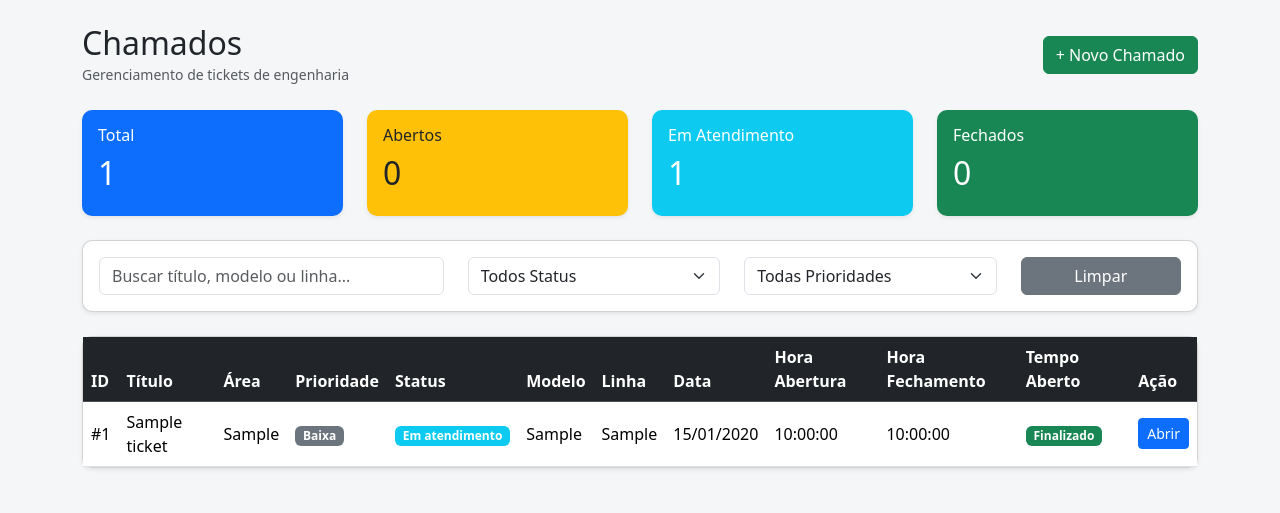
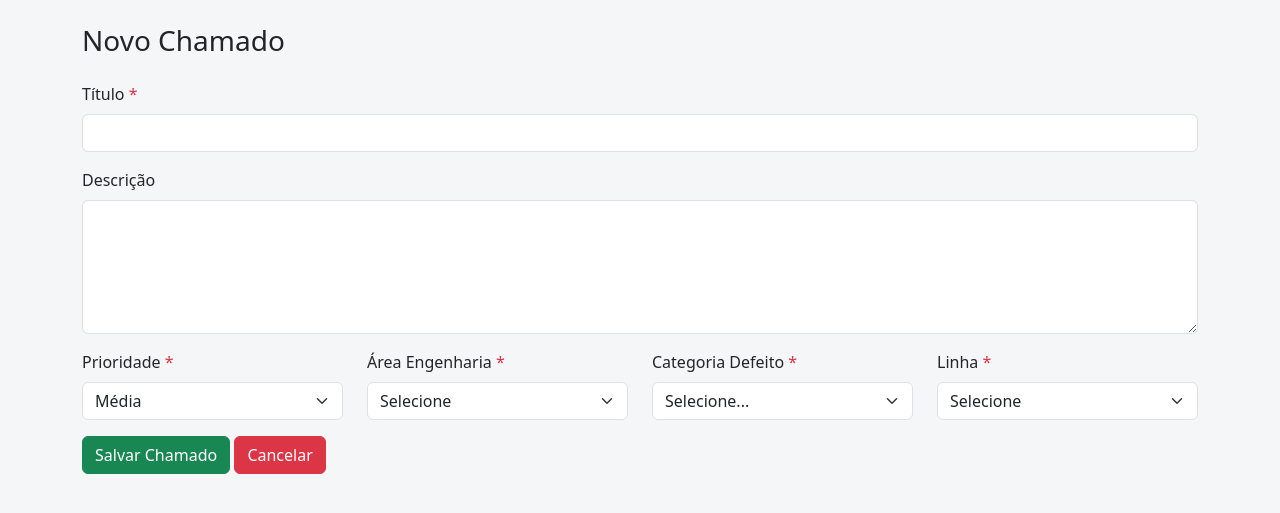
Before and after one commit to filipecrysthian/helpdesk-engenharia, a Flask app: page /tickets in a window 1280 px wide. Shown: the part 56-569 px from the top of the page. Run offline with Flask 3, Linux system fonts and the light colour scheme; a user stored in the database is signed in; tables that the repository leaves empty hold one stand-in row (values such as "Sample post"); some libraries are stand-ins or nearby versions.

Commit message:
Campo modelo removido e regra de escolha de categoria e linha aplicada de acordo com a área de engenharia escolhida

```diff
--- a/app.py
+++ b/app.py
@@ -29,6 +29,7 @@ class User(db.Model, UserMixin):
     def check_password(self, password):
         return check_password_hash(self.password_hash, password)
 
+
 class DefectCategory(db.Model):
     id = db.Column(db.Integer, primary_key=True)
     code = db.Column(db.String(20), unique=True, nullable=False)
@@ -37,22 +38,22 @@ class DefectCategory(db.Model):
     active = db.Column(db.Boolean, default=True)
     created_at = db.Column(db.DateTime, default=datetime.now)
 
+
 class Ticket(db.Model):
     id = db.Column(db.Integer, primary_key=True)
     title = db.Column(db.String(150), nullable=False)
-    description = db.Column(db.Text, nullable=False)
+    description = db.Column(db.Text, nullable=True)
     category = db.Column(db.String(80), nullable=False)
+    defect_category_id = db.Column(db.Integer, db.ForeignKey("defect_category.id"), nullable=True)
+    defect_category = db.relationship("DefectCategory")
     priority = db.Column(db.String(30), nullable=False, default="Média")
     status = db.Column(db.String(30), nullable=False, default="Aberto")
-    model = db.Column(db.String(80))
     station = db.Column(db.String(80))
     created_by = db.Column(db.Integer, db.ForeignKey("user.id"))
     assigned_to = db.Column(db.Integer, db.ForeignKey("user.id"), nullable=True)
     created_at = db.Column(db.DateTime, default=datetime.now)
     updated_at = db.Column(db.DateTime, default=datetime.now)
     closed_at = db.Column(db.DateTime, nullable=True)
-    defect_category_id = db.Column(db.Integer, db.ForeignKey("defect_category.id"), nullable=True)
-    defect_category = db.relationship("DefectCategory")
 
 
 @login_manager.user_loader
@@ -73,6 +74,34 @@ def create_admin_user():
         db.session.add(admin)
         db.session.commit()
         print("Usuário admin criado: admin / admin123")
+
+
+def create_default_defect_categories():
+    default_defects = [
+        ("TST001", "PLACA PCI MB NÃO LIGA", "Engenharia de Teste"),
+        ("TST002", "PLACA SEM VÍDEO NO LCD", "Engenharia de Teste"),
+        ("TST002A", "PLACA SEM VÍDEO NO HDMI", "Engenharia de Teste"),
+
+        ("SMT001", "NXT PARADA", "Engenharia SMT"),
+        ("SMT002", "FEEDER COM DEFEITO", "Engenharia SMT"),
+        ("SMT002A", "FEEDER TRAVADO", "Engenharia SMT"),
+
+        ("PRC001", "FALHA DE IMPRESSÃO", "Engenharia de Processo"),
+        ("PRC002", "TIRAR TEMPO DA ESTEIRA", "Engenharia de Processo"),
+        ("PRC002A", "AJUSTAR VELOCIDADE DA ESTEIRA", "Engenharia de Processo"),
+    ]
+
+    for code, description, area in default_defects:
+        exists = DefectCategory.query.filter_by(code=code).first()
+        if not exists:
+            defect = DefectCategory(
+                code=code,
+                description=description,
+                area=area
+            )
+            db.session.add(defect)
+
+    db.session.commit()
 
 
 @app.route("/")
@@ -142,7 +171,6 @@ def ticket_new():
             category=request.form.get("category"),
             defect_category_id=request.form.get("defect_category_id"),
             priority=request.form.get("priority"),
-            model=request.form.get("model"),
             station=request.form.get("station"),
             created_by=current_user.id
         )
@@ -155,39 +183,13 @@ def ticket_new():
 
     return render_template("ticket_new.html", defect_categories=defect_categories)
 
-def create_default_defect_categories():
-    default_defects = [
-        ("TST001", "PLACA PCI MB NÃO LIGA", "Engenharia de Teste"),
-        ("TST002", "PLACA SEM VÍDEO NO LCD", "Engenharia de Teste"),
-        ("TST002A", "PLACA SEM VÍDEO NO HDMI", "Engenharia de Teste"),
-
-        ("SMT001", "NXT PARADA", "Engenharia SMT"),
-        ("SMT002", "FEEDER COM DEFEITO", "Engenharia SMT"),
-        ("SMT002A", "FEEDER TRAVADO", "Engenharia SMT"),
-
-        ("PRC001", "FALHA DE IMPRESSÃO", "Engenharia de Processo"),
-        ("PRC002", "TIRAR TEMPO DA ESTEIRA", "Engenharia de Processo"),
-        ("PRC002A", "AJUSTAR VELOCIDADE DA ESTEIRA", "Engenharia de Processo"),
-    ]
-
-    for code, description, area in default_defects:
-        exists = DefectCategory.query.filter_by(code=code).first()
-        if not exists:
-            defect = DefectCategory(
-                code=code,
-                description=description,
-                area=area
-            )
-            db.session.add(defect)
-
-    db.session.commit()
-
 
 @app.route("/tickets/<int:ticket_id>")
 @login_required
 def ticket_detail(ticket_id):
     ticket = Ticket.query.get_or_404(ticket_id)
     return render_template("ticket_detail.html", ticket=ticket)
+
 
 @app.route("/admin/defects", methods=["GET", "POST"])
 @login_required
@@ -217,7 +219,10 @@ def admin_defects():
 
         return redirect(url_for("admin_defects"))
 
-    defects = DefectCategory.query.order_by(DefectCategory.area.asc(), DefectCategory.code.asc()).all()
+    defects = DefectCategory.query.order_by(
+        DefectCategory.area.asc(),
+        DefectCategory.code.asc()
+    ).all()
 
     return render_template("admin_defects.html", defects=defects)
 
--- a/templates/tickets.html
+++ b/templates/tickets.html
@@ -2,289 +2,159 @@
 
 {% block content %}
 
-<div class="d-flex justify-content-between align-items-center mb-4">
-    <div>
-        <h2 class="mb-0">Chamados</h2>
-        <small class="text-muted">Gerenciamento de tickets de engenharia</small>
+<h3>Novo Chamado</h3>
+
+<form method="POST" class="mt-4">
+
+    <div class="mb-3">
+        <label class="form-label">Título <span class="text-danger">*</span></label>
+        <input type="text" name="title" class="form-control" required>
     </div>
 
-    <a href="{{ url_for('ticket_new') }}" class="btn btn-success">
-        + Novo Chamado
-    </a>
-</div>
-
-<!-- RESUMO -->
-<div class="row mb-4">
-
-    <div class="col-md-3">
-        <div class="card shadow-sm border-0 bg-primary text-white">
-            <div class="card-body">
-                <h6>Total</h6>
-                <h2>{{ tickets|length }}</h2>
-            </div>
-        </div>
+    <div class="mb-3">
+        <label class="form-label">Descrição</label>
+        <textarea name="description" class="form-control" rows="5"></textarea>
     </div>
 
-    <div class="col-md-3">
-        <div class="card shadow-sm border-0 bg-warning text-dark">
-            <div class="card-body">
-                <h6>Abertos</h6>
-                <h2>
-                    {{ tickets | selectattr("status", "equalto", "Aberto") | list | length }}
-                </h2>
-            </div>
+    <div class="row">
+
+        <div class="col-md-3 mb-3">
+            <label class="form-label">Prioridade <span class="text-danger">*</span></label>
+            <select name="priority" class="form-select" required>
+                <option>Baixa</option>
+                <option selected>Média</option>
+                <option>Alta</option>
+                <option>Crítica</option>
+            </select>
         </div>
-    </div>
 
-    <div class="col-md-3">
-        <div class="card shadow-sm border-0 bg-info text-white">
-            <div class="card-body">
-                <h6>Em Atendimento</h6>
-                <h2>
-                    {{ tickets | selectattr("status", "equalto", "Em atendimento") | list | length }}
-                </h2>
-            </div>
+        <div class="col-md-3 mb-3">
+            <label class="form-label">Área Engenharia <span class="text-danger">*</span></label>
+            <select name="category" id="areaSelect" class="form-select" required>
+                <option value="">Selecione</option>
+                <option value="Engenharia de Teste">Engenharia de Teste</option>
+                <option value="Engenharia SMT">Engenharia SMT</option>
+                <option value="Engenharia de Processo">Engenharia de Processo</option>
+            </select>
         </div>
-    </div>
 
-    <div class="col-md-3">
-        <div class="card shadow-sm border-0 bg-success text-white">
-            <div class="card-body">
-                <h6>Fechados</h6>
-                <h2>
-                    {{ tickets | selectattr("status", "equalto", "Fechado") | list | length }}
-                </h2>
-            </div>
+        <div class="col-md-3 mb-3">
+            <label class="form-label">Categoria Defeito <span class="text-danger">*</span></label>
+            <select name="defect_category_id" id="defectCategorySelect" class="form-select" required>
+                <option value="">Selecione...</option>
+
+                {% for defect in defect_categories %}
+                <option value="{{ defect.id }}" data-area="{{ defect.area }}">
+                    {{ defect.code }} - {{ defect.description }}
+                </option>
+                {% endfor %}
+            </select>
         </div>
-    </div>
 
-</div>
+        <div class="col-md-3 mb-3">
+            <label class="form-label">Linha <span class="text-danger">*</span></label>
+            <select name="station" id="lineSelect" class="form-select" required>
+                <option value="">Selecione</option>
 
-<!-- FILTROS -->
-<div class="card shadow-sm mb-4">
-    <div class="card-body">
+                <option value="SMT5" data-type="SMT">SMT5</option>
+                <option value="SMT12" data-type="SMT">SMT12</option>
+                <option value="SMT14" data-type="SMT">SMT14</option>
+                <option value="SMT16" data-type="SMT">SMT16</option>
+                <option value="SMT18" data-type="SMT">SMT18</option>
 
-        <div class="row">
-
-            <div class="col-md-4">
-                <input type="text" id="searchInput" class="form-control"
-                    placeholder="Buscar título, modelo ou linha...">
-            </div>
-
-            <div class="col-md-3">
-                <select id="statusFilter" class="form-select">
-                    <option value="">Todos Status</option>
-                    <option>Aberto</option>
-                    <option>Em atendimento</option>
-                    <option>Fechado</option>
-                </select>
-            </div>
-
-            <div class="col-md-3">
-                <select id="priorityFilter" class="form-select">
-                    <option value="">Todas Prioridades</option>
-                    <option>Baixa</option>
-                    <option>Média</option>
-                    <option>Alta</option>
-                    <option>Crítica</option>
-                </select>
-            </div>
-
-            <div class="col-md-2">
-                <button onclick="clearFilters()" class="btn btn-secondary w-100">
-                    Limpar
-                </button>
-            </div>
-
+                <option value="IMC2" data-type="IMC">IMC2</option>
+                <option value="IMC4" data-type="IMC">IMC4</option>
+                <option value="IMC6" data-type="IMC">IMC6</option>
+                <option value="IMC8" data-type="IMC">IMC8</option>
+                <option value="IMC10" data-type="IMC">IMC10</option>
+                <option value="IMC12" data-type="IMC">IMC12</option>
+                <option value="IMC14" data-type="IMC">IMC14</option>
+            </select>
         </div>
 
     </div>
-</div>
 
-<!-- TABELA -->
-<div class="card shadow-sm">
-    <div class="table-responsive">
+    <button type="submit" class="btn btn-success">Salvar Chamado</button>
+    <a href="{{ url_for('tickets') }}" class="btn btn-danger">Cancelar</a>
 
-        <table class="table table-hover align-middle mb-0" id="ticketTable">
+</form>
 
-            <thead class="table-dark">
-                <tr>
-                    <th>ID</th>
-                    <th>Título</th>
-                    <th>Área</th>
-                    <th>Prioridade</th>
-                    <th>Status</th>
-                    <th>Modelo</th>
-                    <th>Linha</th>
-                    <th>Data</th>
-                    <th>Hora Abertura</th>
-                    <th>Hora Fechamento</th>
-                    <th>Tempo Aberto</th>
-                    <th>Ação</th>
-                </tr>
-            </thead>
+<script>
+    $(document).ready(function () {
 
-            <tbody>
+        const areaSelect = $("#areaSelect");
+        const defectSelect = $("#defectCategorySelect");
+        const lineSelect = $("#lineSelect");
 
-                {% for ticket in tickets %}
+        const allDefectOptions = defectSelect.find("option").clone();
+        const allLineOptions = lineSelect.find("option").clone();
 
-                <tr data-created="{{ ticket.created_at.isoformat() }}"
-                    data-closed="{{ 'true' if ticket.closed_at else 'false' }}">
+        defectSelect.select2({
+            placeholder: "Pesquisar defeito/problema...",
+            allowClear: true,
+            width: "100%",
+            language: {
+                noResults: function () {
+                    return "Nenhum resultado encontrado";
+                },
+                searching: function () {
+                    return "Buscando...";
+                }
+            }
+        });
 
-                    <td>#{{ ticket.id }}</td>
+        function updateDefectsByArea(selectedArea) {
+            defectSelect.empty();
 
-                    <td>{{ ticket.title }}</td>
+            allDefectOptions.each(function () {
+                const option = $(this);
+                const optionArea = option.data("area");
 
-                    <td>{{ ticket.category }}</td>
+                if (option.val() === "" || optionArea === selectedArea) {
+                    defectSelect.append(option.clone());
+                }
+            });
 
-                    <td>
-                        {% if ticket.priority == 'Crítica' %}
-                        <span class="badge bg-danger">Crítica</span>
+            defectSelect.val("").trigger("change");
+        }
 
-                        {% elif ticket.priority == 'Alta' %}
-                        <span class="badge bg-warning text-dark">Alta</span>
+        function updateLinesByArea(selectedArea) {
+            lineSelect.empty();
 
-                        {% elif ticket.priority == 'Média' %}
-                        <span class="badge bg-primary">Média</span>
+            allLineOptions.each(function () {
+                const option = $(this);
+                const lineType = option.data("type");
 
-                        {% else %}
-                        <span class="badge bg-secondary">Baixa</span>
-                        {% endif %}
-                    </td>
+                if (option.val() === "") {
+                    lineSelect.append(option.clone());
+                }
 
-                    <td>
-                        {% if ticket.status == 'Aberto' %}
-                        <span class="badge bg-warning text-dark">Aberto</span>
+                if (selectedArea === "Engenharia de Teste" && lineType === "IMC") {
+                    lineSelect.append(option.clone());
+                }
 
-                        {% elif ticket.status == 'Em atendimento' %}
-                        <span class="badge bg-info">Em atendimento</span>
+                if (selectedArea === "Engenharia SMT" && lineType === "SMT") {
+                    lineSelect.append(option.clone());
+                }
 
-                        {% else %}
-                        <span class="badge bg-success">Fechado</span>
-                        {% endif %}
-                    </td>
+                if (selectedArea === "Engenharia de Processo" && option.val() !== "") {
+                    lineSelect.append(option.clone());
+                }
+            });
 
-                    <td>{{ ticket.model }}</td>
+            lineSelect.val("");
+        }
 
-                    <td>{{ ticket.station }}</td>
+        areaSelect.on("change", function () {
+            const selectedArea = $(this).val();
 
-                    <td>{{ ticket.created_at.strftime('%d/%m/%Y') }}</td>
+            updateDefectsByArea(selectedArea);
+            updateLinesByArea(selectedArea);
+        });
 
-                    <td>{{ ticket.created_at.strftime('%H:%M:%S') }}</td>
-
-                    <td>
-                        {% if ticket.closed_at %}
-                        {{ ticket.closed_at.strftime('%H:%M:%S') }}
-                        {% else %}
-                        -
-                        {% endif %}
-                    </td>
-
-                    <td>
-                        {% if ticket.closed_at %}
-                        <span class="badge bg-success">Finalizado</span>
-                        {% else %}
-                        <span class="elapsed-time" data-created="{{ ticket.created_at.isoformat() }}">
-                            00:00:00
-                        </span>
-                        {% endif %}
-                    </td>
-
-                    <td>
-                        <a href="{{ url_for('ticket_detail', ticket_id=ticket.id) }}" class="btn btn-sm btn-primary">
-                            Abrir
-                        </a>
-                    </td>
-
-                </tr>
-
-                {% endfor %}
-
-            </tbody>
-
-        </table>
-    </div>
-</div>
-
-<!-- FILTROS -->
-<script>
-
-    const searchInput = document.getElementById("searchInput");
-    const statusFilter = document.getElementById("statusFilter");
-    const priorityFilter = document.getElementById("priorityFilter");
-
-    searchInput.addEventListener("keyup", filterTable);
-    statusFilter.addEventListener("change", filterTable);
-    priorityFilter.addEventListener("change", filterTable);
-
-    function filterTable() {
-
-        let search = searchInput.value.toLowerCase();
-        let status = statusFilter.value.toLowerCase();
-        let priority = priorityFilter.value.toLowerCase();
-
-        let rows = document.querySelectorAll("#ticketTable tbody tr");
-
-        rows.forEach(row => {
-
-            let text = row.innerText.toLowerCase();
-
-            let matchSearch = text.includes(search);
-            let matchStatus = status === "" || text.includes(status);
-            let matchPriority = priority === "" || text.includes(priority);
-
-            row.style.display =
-                (matchSearch && matchStatus && matchPriority)
-                    ? ""
-                    : "none";
-        });
-    }
-
-    function clearFilters() {
-        searchInput.value = "";
-        statusFilter.value = "";
-        priorityFilter.value = "";
-        filterTable();
-    }
-
-</script>
-
-<!-- CONTADOR + ALERTA -->
-<script>
-
-    function updateElapsedTimes() {
-
-        const elements = document.querySelectorAll(".elapsed-time");
-
-        elements.forEach(element => {
-
-            const row = element.closest("tr");
-
-            const createdAt = new Date(element.dataset.created);
-            const now = new Date();
-
-            let diff = Math.floor((now - createdAt) / 1000);
-
-            if (diff < 0) diff = 0;
-
-            const hours = String(Math.floor(diff / 3600)).padStart(2, "0");
-            const minutes = String(Math.floor((diff % 3600) / 60)).padStart(2, "0");
-            const seconds = String(diff % 60).padStart(2, "0");
-
-            element.textContent = `${hours}:${minutes}:${seconds}`;
-
-            if (diff > 2700) {
-                row.classList.add("ticket-overdue");
-            } else {
-                row.classList.remove("ticket-overdue");
-            }
-
-        });
-    }
-
-    setInterval(updateElapsedTimes, 1000);
-    updateElapsedTimes();
-
+        updateDefectsByArea("");
+        updateLinesByArea("");
+    });
 </script>
 
 {% endblock %}
```
Also changed, not shown: templates/ticket_detail.html (+24 -4 lines), templates/ticket_new.html (+7 -43 lines).
